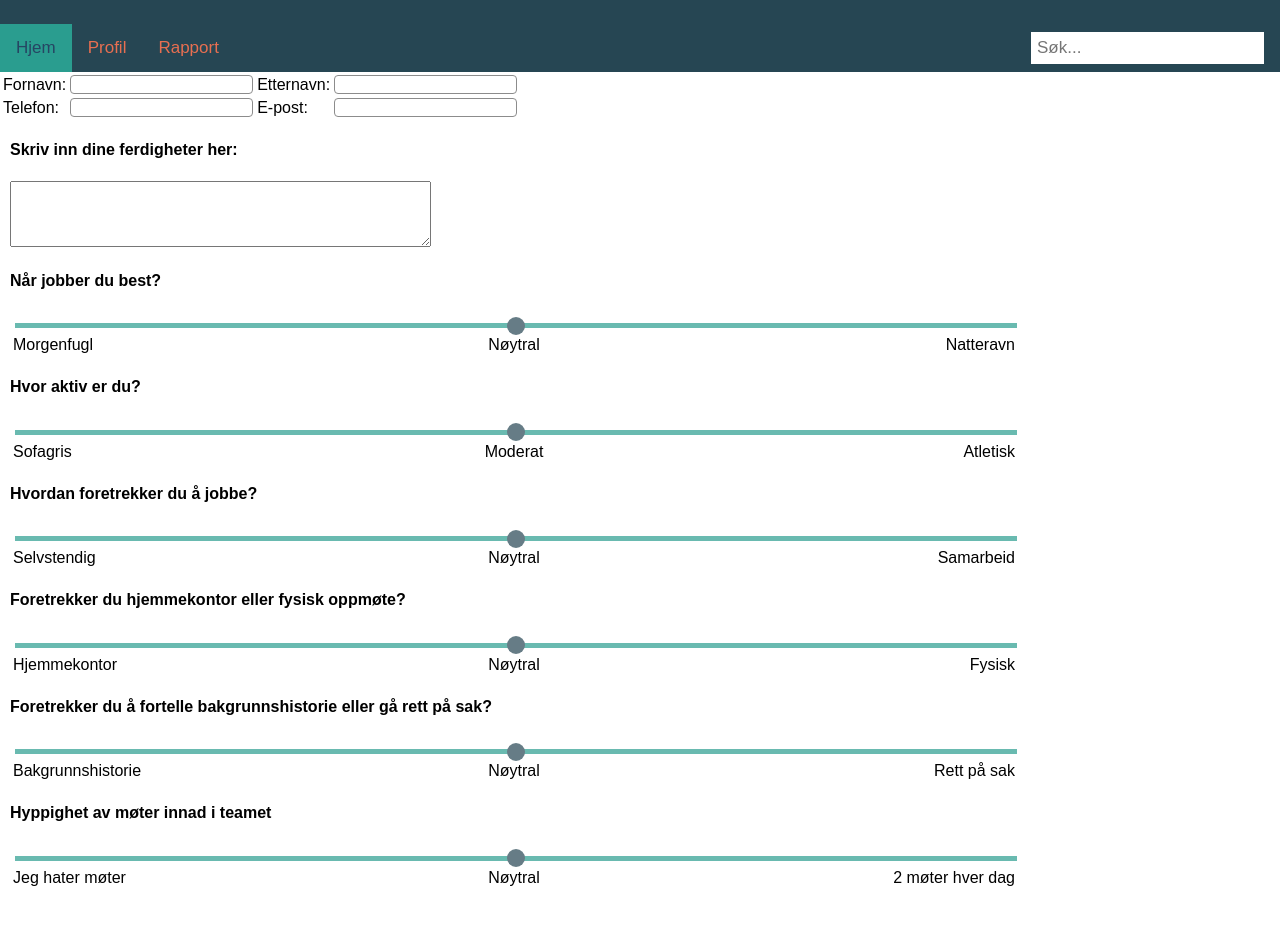
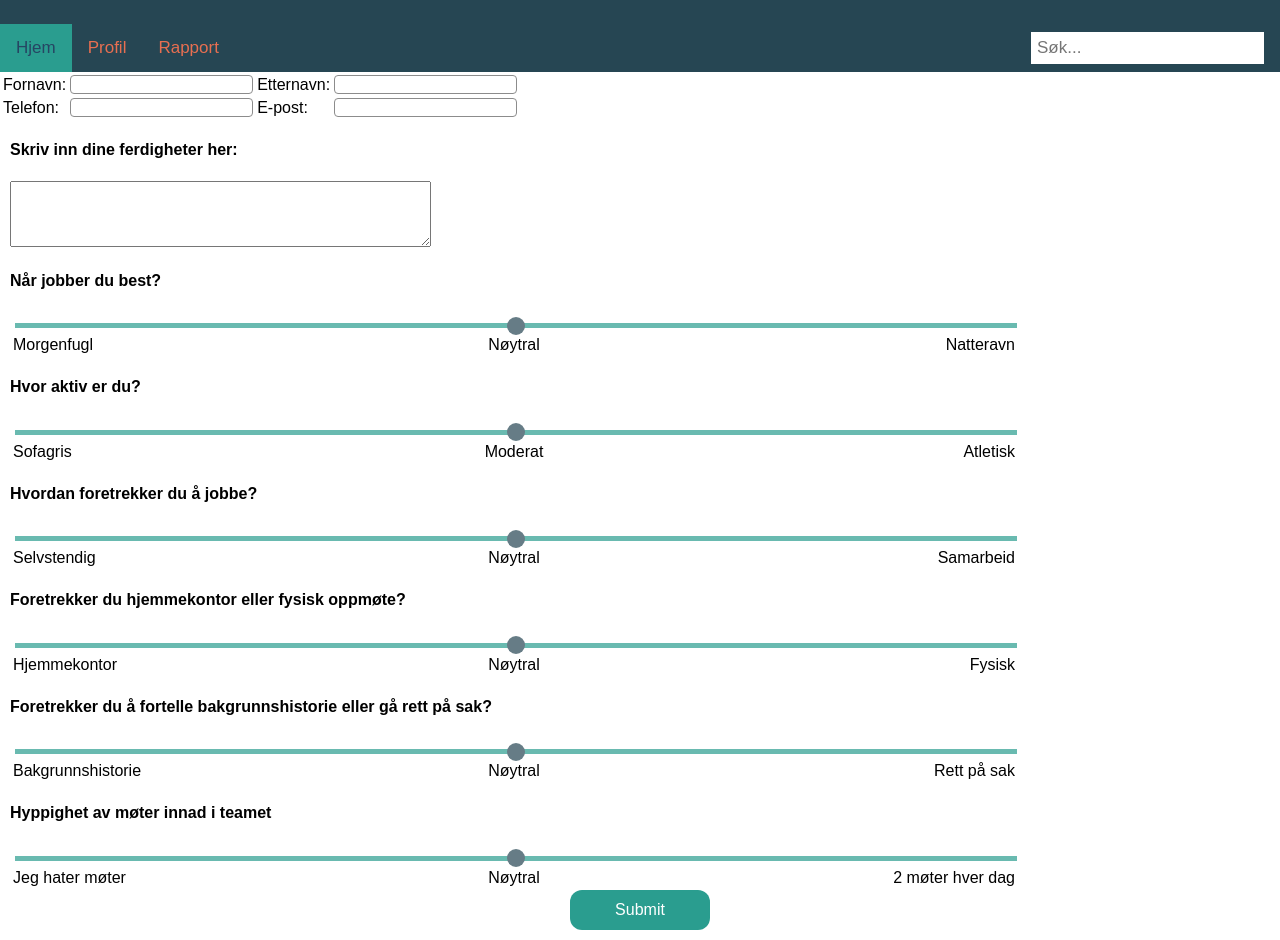
Before and after one commit to theodorUIA/howweroll, a plain HTML site: page index.html in a window 1280 px wide. Shown: the part 66-1006 px from the top of the page. Before the commit the page ends 966 px from the top, so only its background shows below. Drawn offline with Linux system fonts and the light colour scheme.

Commit message:
Update index.html

```diff
--- a/index.html
+++ b/index.html
@@ -12,6 +12,7 @@
 		body {
 			margin: 0px;
 			font-family: Arial;
+
 		}
 		.header{
 			text-align: left;
@@ -109,7 +110,31 @@
 			}
 
 		}
+		.submit
+        {
+            color: white;
+		}
+		.submit:hover
+		{
+			font-weight: bold;
+			border-radius: 50%;
 
+		}
+        .btn
+		{
+        background-color: #2A9D8F ;
+        font-size: 16px;
+        cursor: pointer;
+		height: 40px;
+		width: 140px;
+		border-radius: 12px;
+		border: none;
+		}
+		.btncontainer
+		{
+			text-align: center;
+			width: 100%;
+		}
 
 		/*--------Side-spesifikk kode ----------*/
 	    .ferdigheter {
@@ -156,6 +181,7 @@
 	</style>
 </head>
 <body>
+	<div>
 <div class="header"><span class="header-text">How We Roll</span></div>
 <div class="topnav">
 
@@ -257,6 +283,12 @@
 		<td class="text-align-right">2 møter hver dag</td>
 	</tr>
 </table>
+<div class="btncontainer">
+<button class="btn submit">
+	Submit
+</button>
+</div>
+</div>
 <script>
 
 </script>
```
